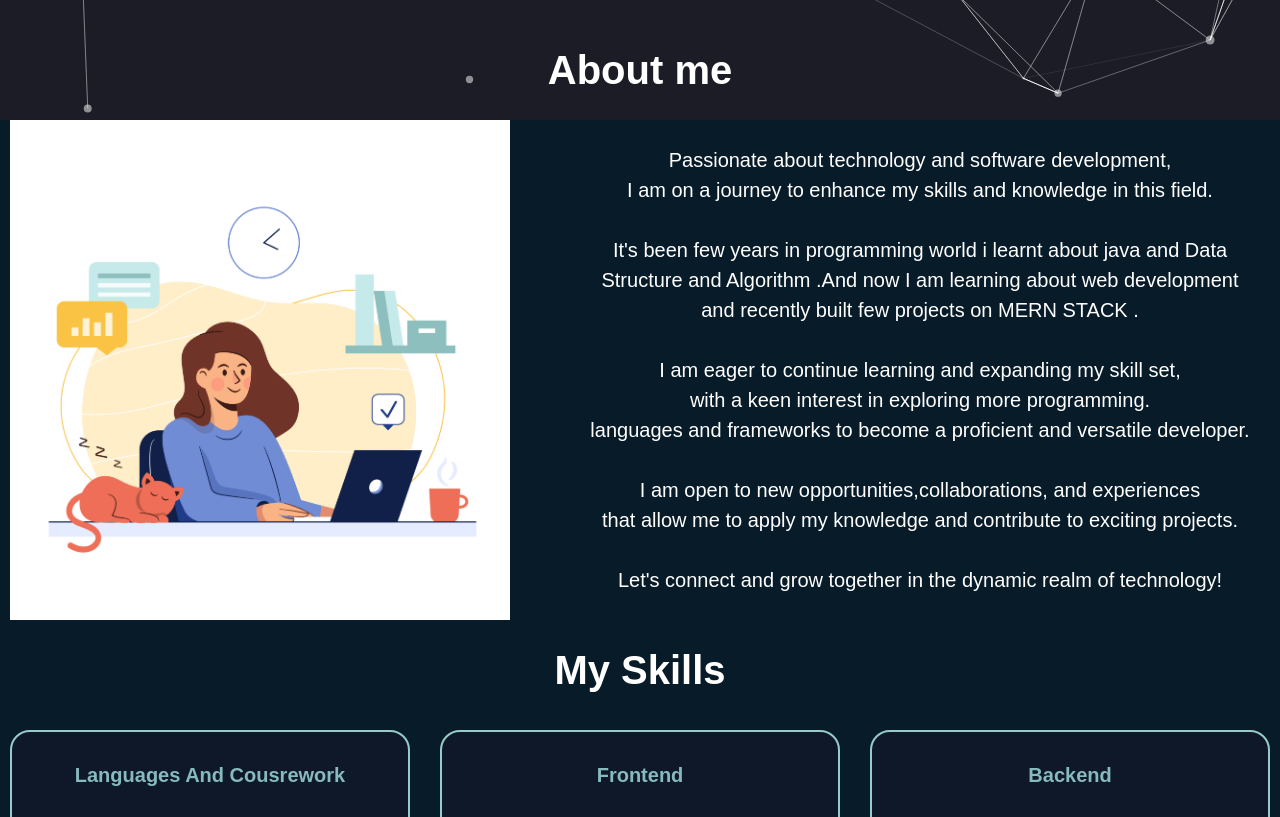
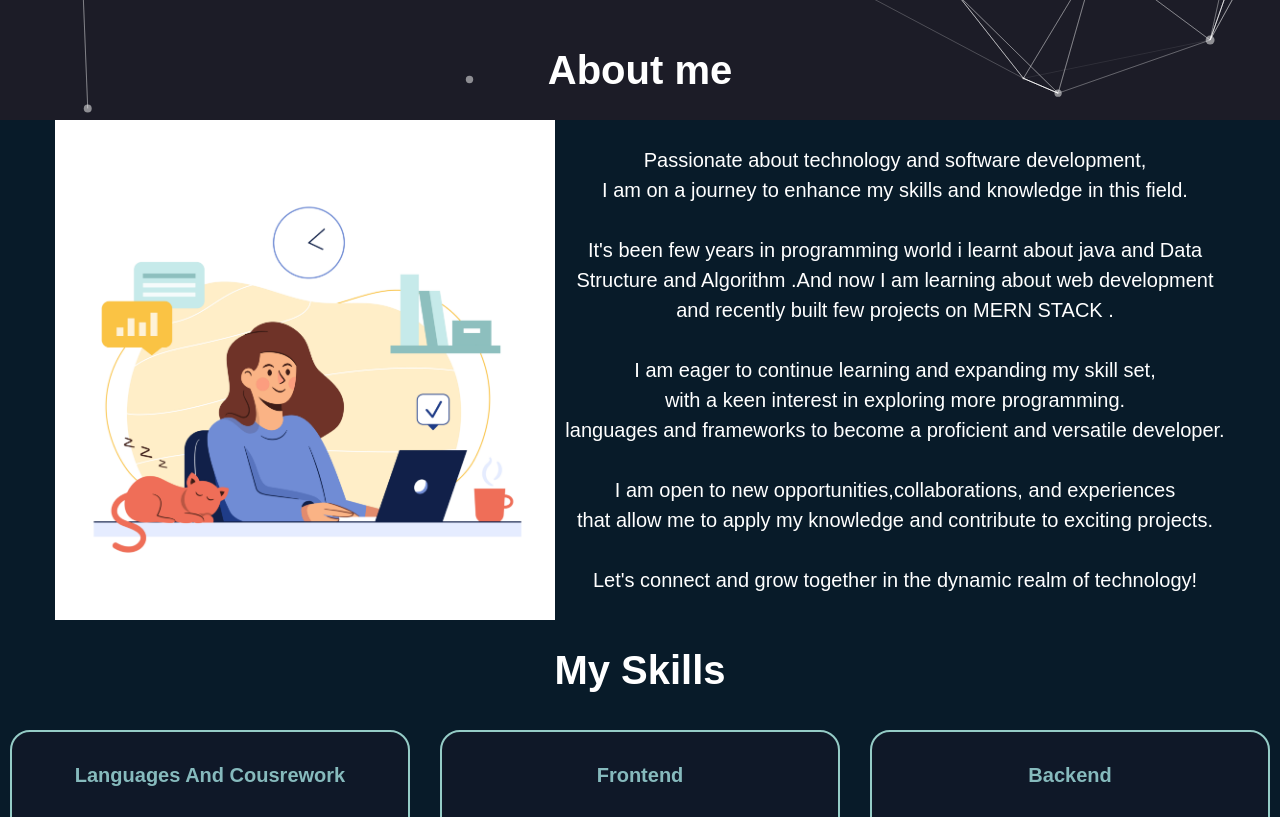
Before and after one commit to pandeyshweta0407/mern-protfolio-frontend, a React (Create React App) app: page / in a window 1280 px wide. Shown: the part 680-1497 px from the top of the page. Built offline with nearby package versions, Linux system fonts and the light colour scheme; a web font is replaced by a local one.

Commit message:
12th commit

```diff
--- a/src/App.css
+++ b/src/App.css
@@ -328,8 +328,7 @@
     display: flex;
     justify-content: center;
     align-items: center;
-    border-radius: 8px;
-    margin-right: 50px;
+
     @media (min-width: 100px) and (max-width: 600px)  {
       width:300px;
       height: 300px;
@@ -344,8 +343,6 @@
   justify-content: center;
   align-items: center;
   font-size: 20px;
-  padding: 10px;
-  margin: 10px;
   @media (min-width: 100px) and (max-width: 600px)  {
   font-size:12px ;
    }
```
